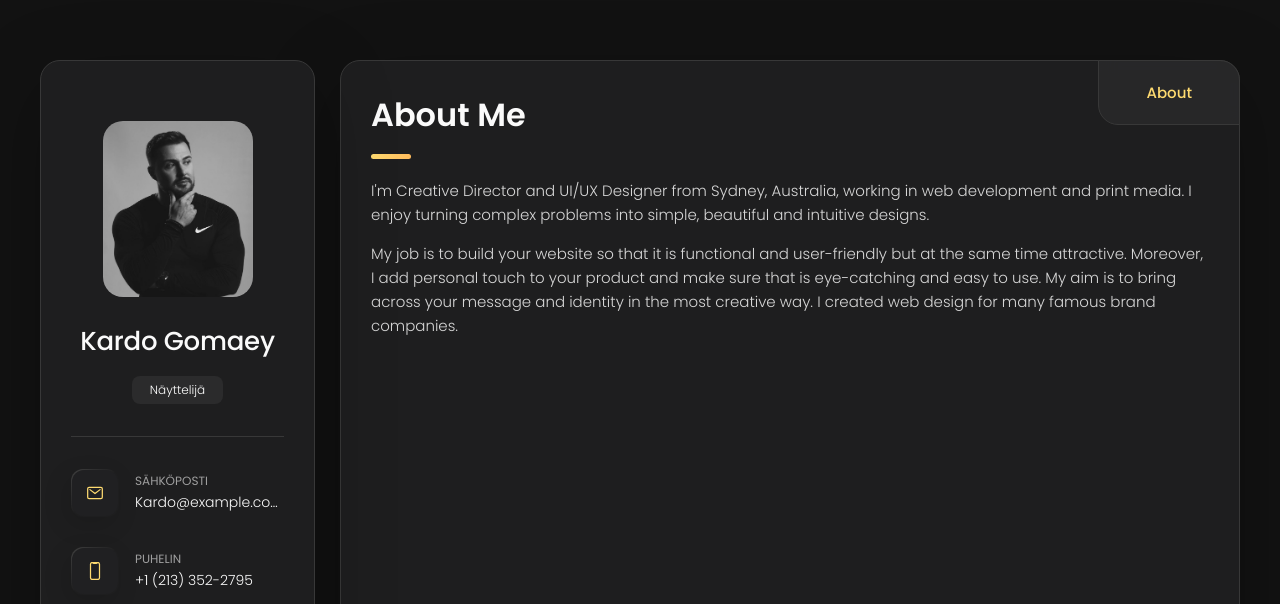
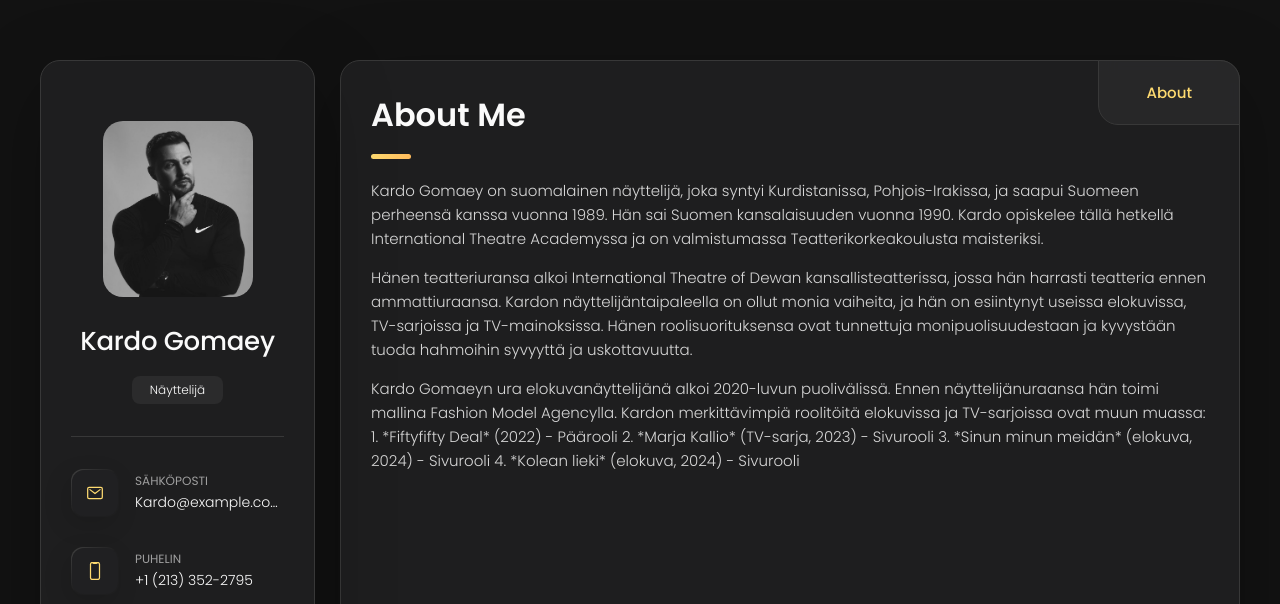
Before and after one commit to Ademrobert/KardoGomaeyPersonalWebsite, a plain HTML site: page index.html in a window 1280 px wide. Shown: the top 604 px of the page. Drawn offline with nearby package versions, Linux system fonts and the light colour scheme.

Commit message:
Update index.html

```diff
--- a/index.html
+++ b/index.html
@@ -164,18 +164,28 @@
 
         <section class="about-text">
           <p>
-            I'm Creative Director and UI/UX Designer from Sydney, Australia, working in web development and print media.
-            I enjoy
-            turning complex problems into simple, beautiful and intuitive designs.
+          Kardo Gomaey on suomalainen näyttelijä, joka syntyi Kurdistanissa, Pohjois-Irakissa, ja saapui Suomeen perheensä kanssa vuonna 1989.
+          Hän sai Suomen kansalaisuuden vuonna 1990. Kardo opiskelee tällä hetkellä International Theatre Academyssa ja on valmistumassa Teatterikorkeakoulusta maisteriksi.
+
           </p>
 
           <p>
-            My job is to build your website so that it is functional and user-friendly but at the same time attractive.
-            Moreover, I
-            add personal touch to your product and make sure that is eye-catching and easy to use. My aim is to bring
-            across your
-            message and identity in the most creative way. I created web design for many famous brand companies.
+          Hänen teatteriuransa alkoi International Theatre of Dewan kansallisteatterissa, jossa hän harrasti teatteria ennen ammattiuraansa.
+          Kardon näyttelijäntaipaleella on ollut monia vaiheita, ja hän on esiintynyt useissa elokuvissa, TV-sarjoissa ja TV-mainoksissa.
+          Hänen roolisuorituksensa ovat tunnettuja monipuolisuudestaan ja kyvystään tuoda hahmoihin syvyyttä ja uskottavuutta.
           </p>
+
+          <p>
+            Kardo Gomaeyn ura elokuvanäyttelijänä alkoi 2020-luvun puolivälissä.
+            Ennen näyttelijänuraansa hän toimi mallina Fashion Model Agencylla. Kardon merkittävimpiä roolitöitä elokuvissa ja TV-sarjoissa ovat muun muassa:
+
+            1. *Fiftyfifty Deal* (2022) - Päärooli
+            2. *Marja Kallio* (TV-sarja, 2023) - Sivurooli
+            3. *Sinun minun meidän* (elokuva, 2024) - Sivurooli
+            4. *Kolean lieki* (elokuva, 2024) - Sivurooli
+
+          </p>
+
         </section>
 
 
```
